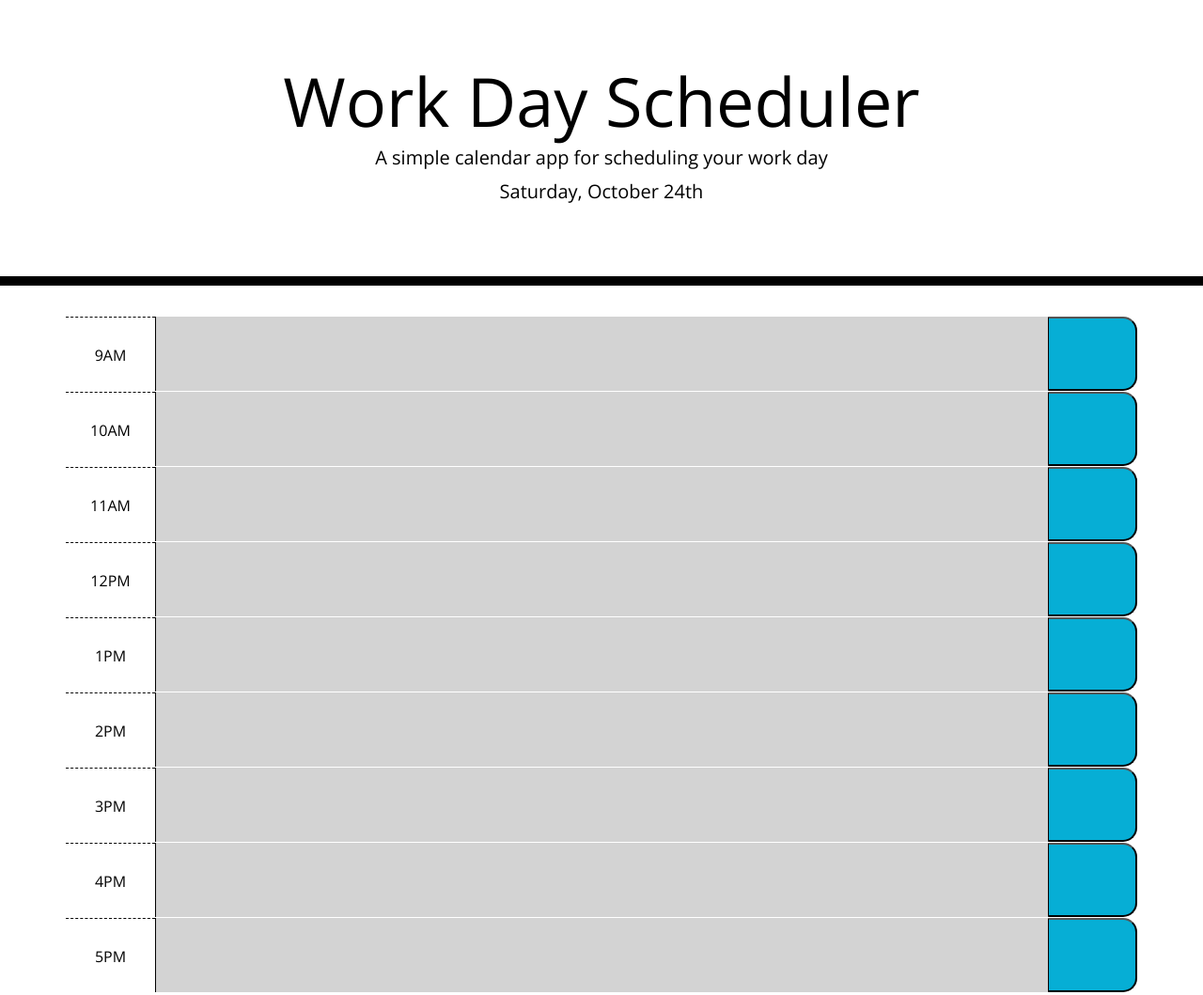
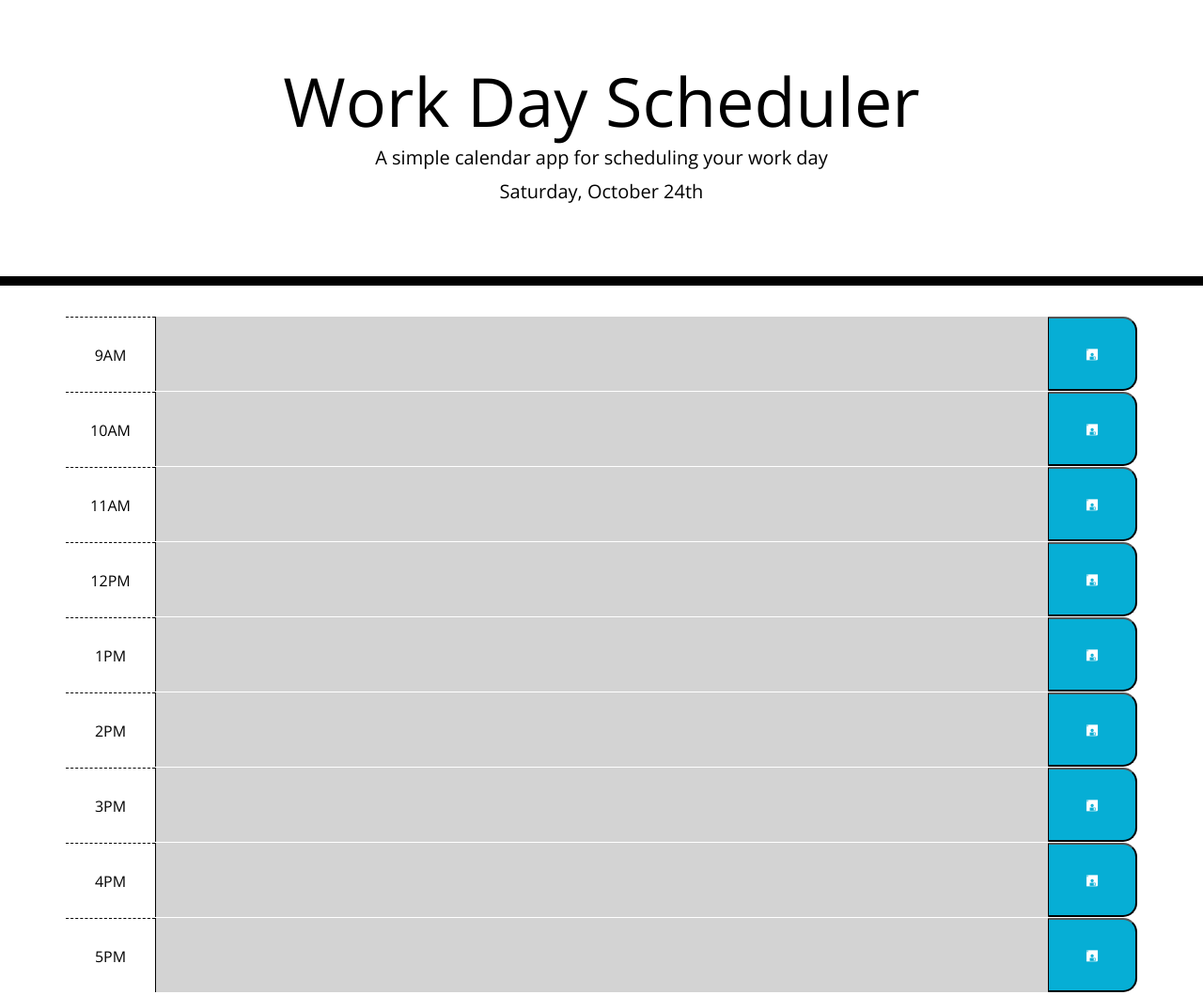
Before and after one commit to ducktrshessami/work-day-scheduler, a plain HTML site: page index.html in a window 1280 px wide. Shown: the whole page at 94% size. Drawn offline with nearby package versions, Linux system fonts and the light colour scheme.

Commit message:
save icon

```diff
--- a/assets/css/style.css
+++ b/assets/css/style.css
@@ -65,7 +65,7 @@ textarea{
   color: white;
 }
 
-.saveBtn i:hover {
+.saveBtn span:hover {
   font-size: 20px;
   transition: all .3s ease-in-out;
 }
--- a/assets/scripts/index.js
+++ b/assets/scripts/index.js
@@ -47,7 +47,7 @@
                 </div>
             `);
             let description = $("<textarea class='description col-md-10'></textarea>");
-            let button = $("<button class='saveBtn col-md-1'></button>");
+            let button = $("<button class='saveBtn col-md-1'><span>🖪</span></button>");
 
             description.val(planData["hour" + i]); // Get saved data
 
```
